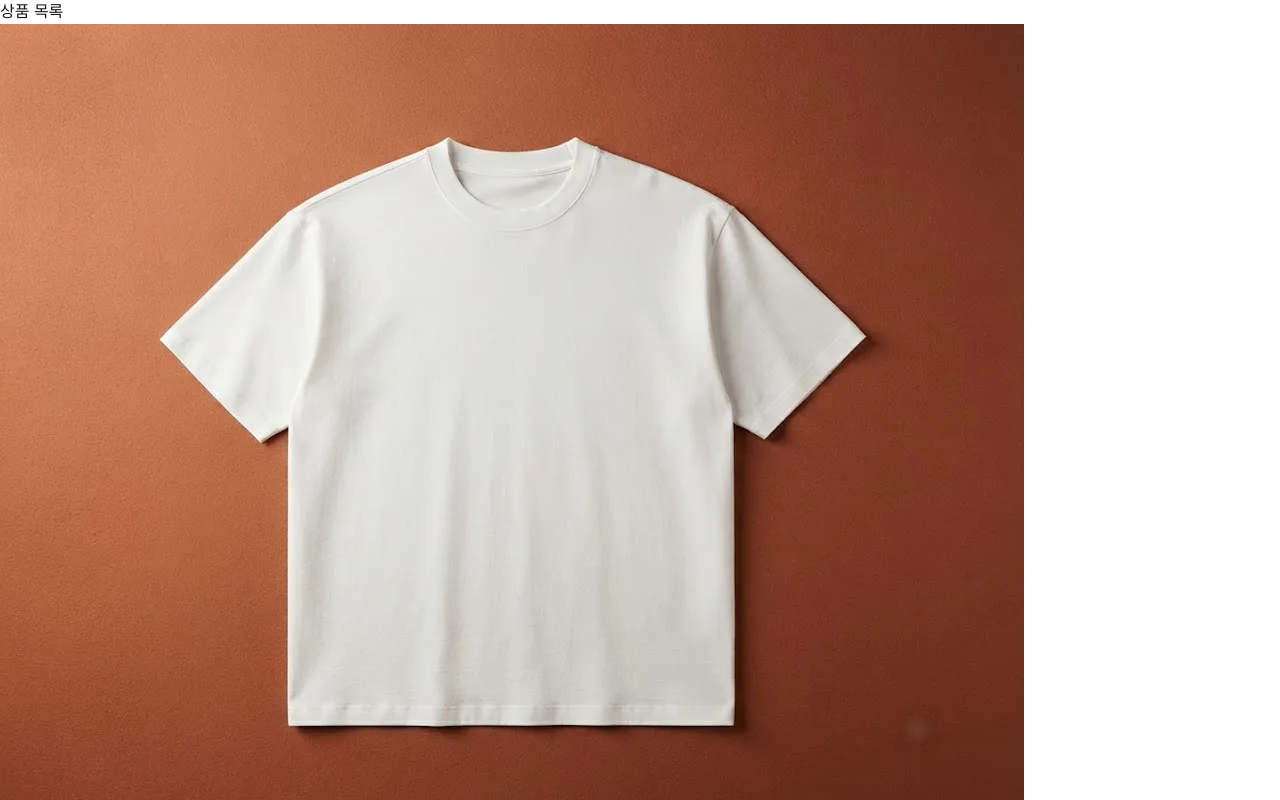
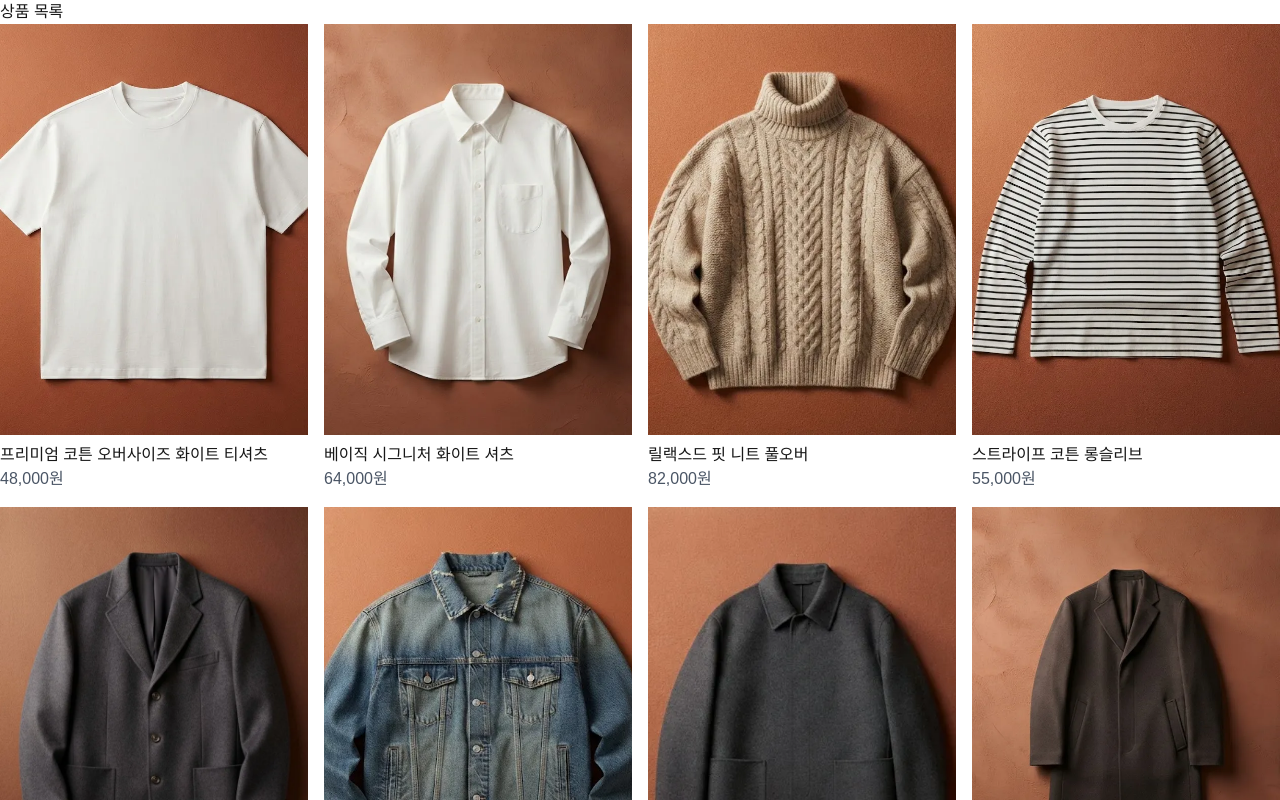
Before and after one commit to lym-bin/objet-b-next, a Next.js app: page /products in a window 1280 px wide. Shown: the top 800 px of the page. Built offline with nearby package versions, Linux system fonts and the light colour scheme.

Commit message:
feat: 상품 이미지 next/image로 바꾸고 격자 배치
- fill + aspect-[3/4] 상자로 자리 미리 확보

- sizes를 격자(2열/4열)에 맞춰 내려받는 이미지 폭 1080 → 640

```diff
--- a/app/products/page.tsx
+++ b/app/products/page.tsx
@@ -7,7 +7,7 @@ export default function ProductsPage() {
   return (
     <main>
       <h1>상품 목록</h1>
-      <ul>
+      <ul className="grid grid-cols-2 gap-4 md:grid-cols-4">
         {PRODUCTS.map((product) => (
           <ProductCard key={product.id} product={product} />
         ))}
--- a/components/ProductCard.tsx
+++ b/components/ProductCard.tsx
@@ -1,5 +1,6 @@
 // components/ProductCard.tsx
 import type { Product } from "@/data/ProductsData";
+import Image from "next/image";
 
 interface ProductCardProps {
   product: Product;
@@ -9,9 +10,19 @@ export default function ProductCard({ product }: ProductCardProps) {
   const { name, imgSrc, price } = product;
   return (
     <li>
-      <img src={`/${imgSrc}`} alt={name} />
-      <p>{name}</p>
-      <p>{`${price.toLocaleString()}원`}</p>
+      <div className="relative aspect-[3/4]">
+        <Image
+          src={`/${imgSrc}`}
+          alt={name}
+          fill
+          sizes="(max-width: 768px) 50vw, 25vw"
+          className="object-cover"
+        />
+      </div>
+      <div className="mt-2">
+        <p className="font-medium">{name}</p>
+        <p className="text-gray-600">{`${price.toLocaleString()}원`}</p>
+      </div>
     </li>
   );
 }
```
